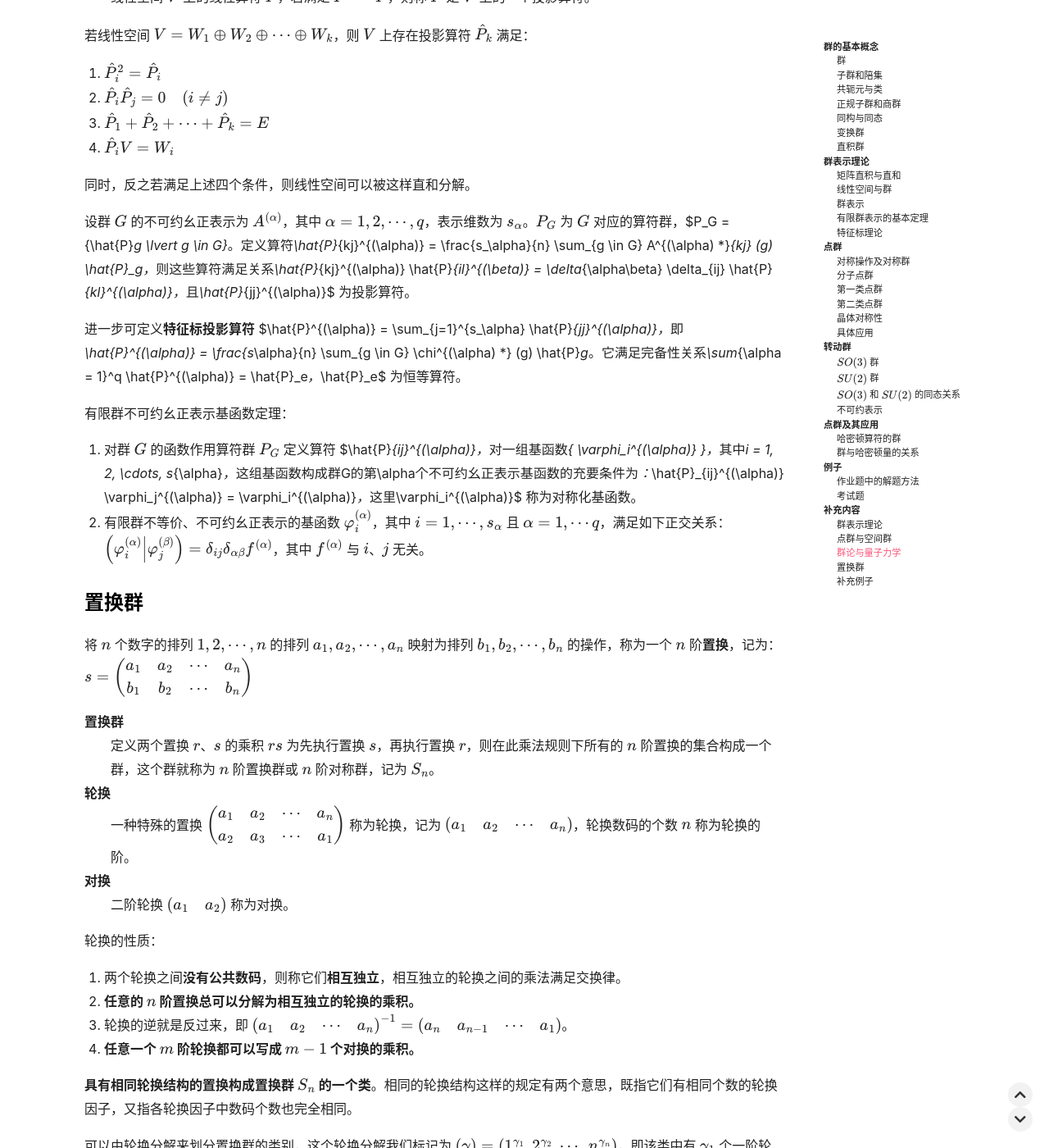
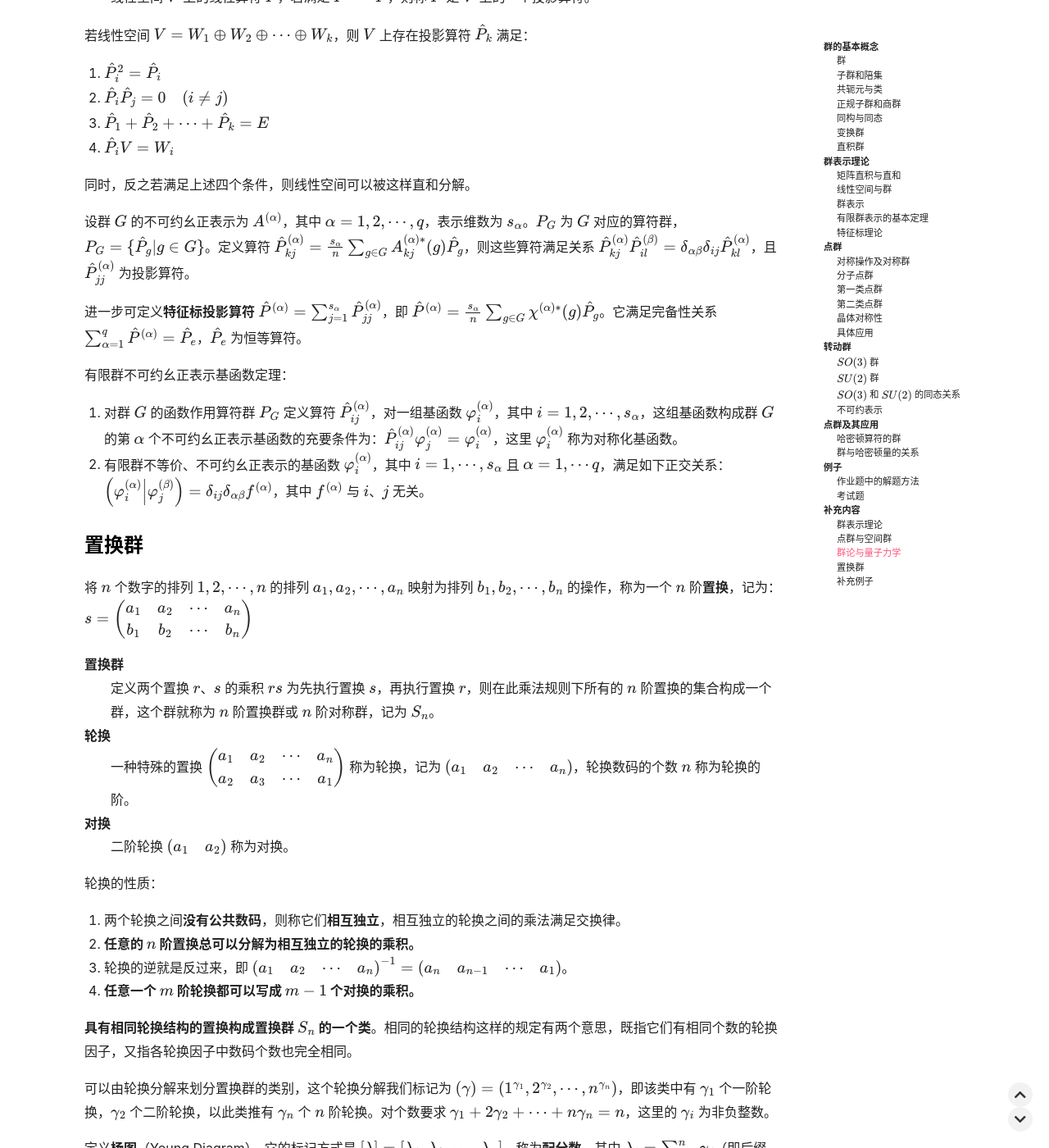
Before and after one commit to Lost-MSth/Lost-MSth.github.io, a Jekyll site: the page built from _posts/physics/2023-02-21-introduction-to-group-theory-lecture-note.md, in a window 1280 px wide and 1400 px high, scrolled down 26519 px. Shown: the whole window at 82% size. Built offline with Jekyll 4.4.1, drawn with Linux system fonts in a browser that asks for light colours; nearby versions of some CDN libraries; comment, search, counter and statistics services are not loaded; some of the changed text lies outside the part shown.

Commit message:
Update 2023-02-21-introduction-to-group-theory-lecture-note.md

```diff
--- a/_posts/physics/2023-02-21-introduction-to-group-theory-lecture-note.md
+++ b/_posts/physics/2023-02-21-introduction-to-group-theory-lecture-note.md
@@ -539,7 +539,7 @@ $$
 
 **重要推论**：
 
-1. 群的所有不等价不可约表示的数目等于群的类的数目
+1. **群的所有不等价不可约表示的数目等于群的类的数目**
 2. 两个不同类之间的特征标互相正交
 
    $$
@@ -1005,13 +1005,13 @@ Frobenius 定理
 
 同时，反之若满足上述四个条件，则线性空间可以被这样直和分解。
 
-设群 $G$ 的不可约幺正表示为 $A^{(\alpha)}$，其中 $\alpha = 1, 2, \cdots, q$，表示维数为 $s_\alpha$。$P_G$ 为 $G$ 对应的算符群，$P_G = \{\hat{P}_g \lvert g \in G\}$。定义算符 $\hat{P}_{kj}^{(\alpha)} = \frac{s_\alpha}{n} \sum_{g \in G} A^{(\alpha) *}_{kj} (g) \hat{P}_g$，则这些算符满足关系 $\hat{P}_{kj}^{(\alpha)} \hat{P}_{il}^{(\beta)} = \delta_{\alpha\beta} \delta_{ij} \hat{P}_{kl}^{(\alpha)}$，且 $\hat{P}_{jj}^{(\alpha)}$ 为投影算符。
+设群 $G$ 的不可约幺正表示为 $A^{(\alpha)}$，其中 $\alpha = 1, 2, \cdots, q$，表示维数为 $s_\alpha$。$P_G$ 为 $G$ 对应的算符群，$$P_G = \{\hat{P}_g \lvert g \in G\}$$。定义算符 $$\hat{P}_{kj}^{(\alpha)} = \frac{s_\alpha}{n} \sum_{g \in G} A^{(\alpha) *}_{kj} (g) \hat{P}_g$$，则这些算符满足关系 $$\hat{P}_{kj}^{(\alpha)} \hat{P}_{il}^{(\beta)} = \delta_{\alpha\beta} \delta_{ij} \hat{P}_{kl}^{(\alpha)}$$，且 $\hat{P}_{jj}^{(\alpha)}$ 为投影算符。
 
-进一步可定义**特征标投影算符** $\hat{P}^{(\alpha)} = \sum_{j=1}^{s_\alpha} \hat{P}_{jj}^{(\alpha)}$，即 $\hat{P}^{(\alpha)} = \frac{s_\alpha}{n} \sum_{g \in G} \chi^{(\alpha) *} (g) \hat{P}_g$。它满足完备性关系 $\sum_{\alpha = 1}^q \hat{P}^{(\alpha)} = \hat{P}_e$，$\hat{P}_e$ 为恒等算符。
+进一步可定义**特征标投影算符** $\hat{P}^{(\alpha)} = \sum_{j=1}^{s_\alpha} \hat{P}_{jj}^{(\alpha)}$，即 $$\hat{P}^{(\alpha)} = \frac{s_\alpha}{n} \sum_{g \in G} \chi^{(\alpha) *} (g) \hat{P}_g$$。它满足完备性关系 $$\sum_{\alpha = 1}^q \hat{P}^{(\alpha)} = \hat{P}_e$$，$\hat{P}_e$ 为恒等算符。
 
 有限群不可约幺正表示基函数定理：
 
-1. 对群 $G$ 的函数作用算符群 $P_G$ 定义算符 $\hat{P}_{ij}^{(\alpha)}$，对一组基函数 $\{ \varphi_i^{(\alpha)} \}$，其中 $i = 1, 2, \cdots, s_{\alpha}$，这组基函数构成群 $G$ 的第 $\alpha$ 个不可约幺正表示基函数的充要条件为：$\hat{P}_{ij}^{(\alpha)} \varphi_j^{(\alpha)} = \varphi_i^{(\alpha)}$，这里 $\varphi_i^{(\alpha)}$ 称为对称化基函数。
+1. 对群 $G$ 的函数作用算符群 $P_G$ 定义算符 $$\hat{P}_{ij}^{(\alpha)}$$，对一组基函数 $\{ \varphi_i^{(\alpha)} \}$，其中 $i = 1, 2, \cdots, s_{\alpha}$，这组基函数构成群 $G$ 的第 $\alpha$ 个不可约幺正表示基函数的充要条件为：$$\hat{P}_{ij}^{(\alpha)} \varphi_j^{(\alpha)} = \varphi_i^{(\alpha)}$$，这里 $\varphi_i^{(\alpha)}$ 称为对称化基函数。
 2. 有限群不等价、不可约幺正表示的基函数 $\{ \varphi_i^{(\alpha)} \}$，其中 $i = 1, \cdots, s_\alpha$ 且 $\alpha = 1, \cdots q$，满足如下正交关系：$$\obraket{\varphi_i^{(\alpha)}}{\varphi_j^{(\beta)}} = \delta_{ij} \delta_{\alpha \beta} f^{(\alpha)}$$，其中 $f^{(\alpha)}$ 与 $i$、$j$ 无关。
 
 ### 置换群
@@ -1044,7 +1044,7 @@ $$
 
 可以由轮换分解来划分置换群的类别，这个轮换分解我们标记为 $$(\gamma) = (1^{\gamma_1}, 2^{\gamma_2}, \cdots, n^{\gamma_n})$$，即该类中有 $\gamma_1$ 个一阶轮换，$\gamma_2$ 个二阶轮换，以此类推有 $\gamma_n$ 个 $n$ 阶轮换。对个数要求 $\gamma_1 + 2 \gamma_2 + \cdots + n \gamma_n = n$，这里的 $\gamma_i$ 为非负整数。
 
-定义**杨图**（Young Diagram），它的标记方式是 $[\lambda] = [\lambda_1, \lambda_2, \cdots, \lambda_n]$，其中 $\lambda_i = \sum_{j = i}^{n} \gamma_j$（即后缀和），同样有求和关系 $\lambda_1 + \lambda_2 + \cdots + \lambda_n = n$，注意它们是不下降序列。
+定义**杨图**（Young Diagram），它的标记方式是 $[\lambda] = [\lambda_1, \lambda_2, \cdots, \lambda_n]$，称为**配分数**，其中 $\lambda_i = \sum_{j = i}^{n} \gamma_j$（即后缀和），同样有求和关系 $\lambda_1 + \lambda_2 + \cdots + \lambda_n = n$，注意它们是不下降序列。
 
 这样的话 $S_n$ 的分类就可以用杨图来表示了。它就是 $n$ 个小方格，排列方式为第一行到第 $n$ 行分别是 $\lambda_1$ 到 $\lambda_n$ 个小方格，它们的第一列靠左对齐。显然，**有多少个杨图，这个置换群就有多少个类。**
 
```
Also changed, not shown: other parts of _posts/physics/2023-02-21-introduction-to-group-theory-lecture-note.md (+5 -1 lines).
